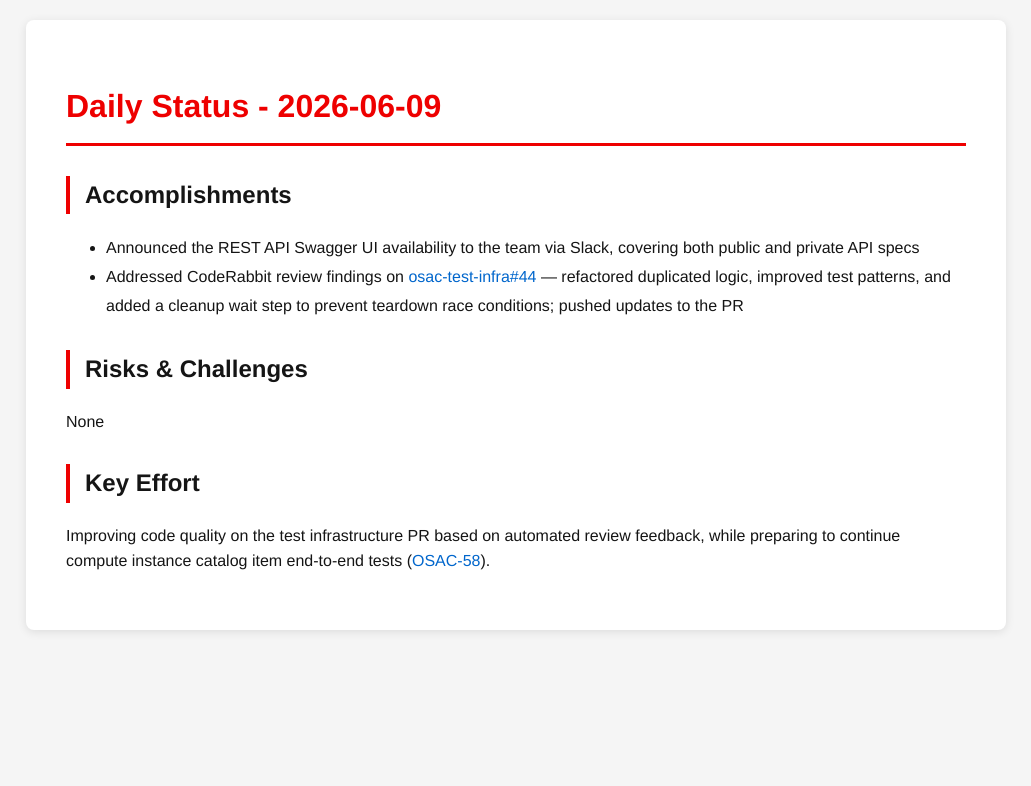
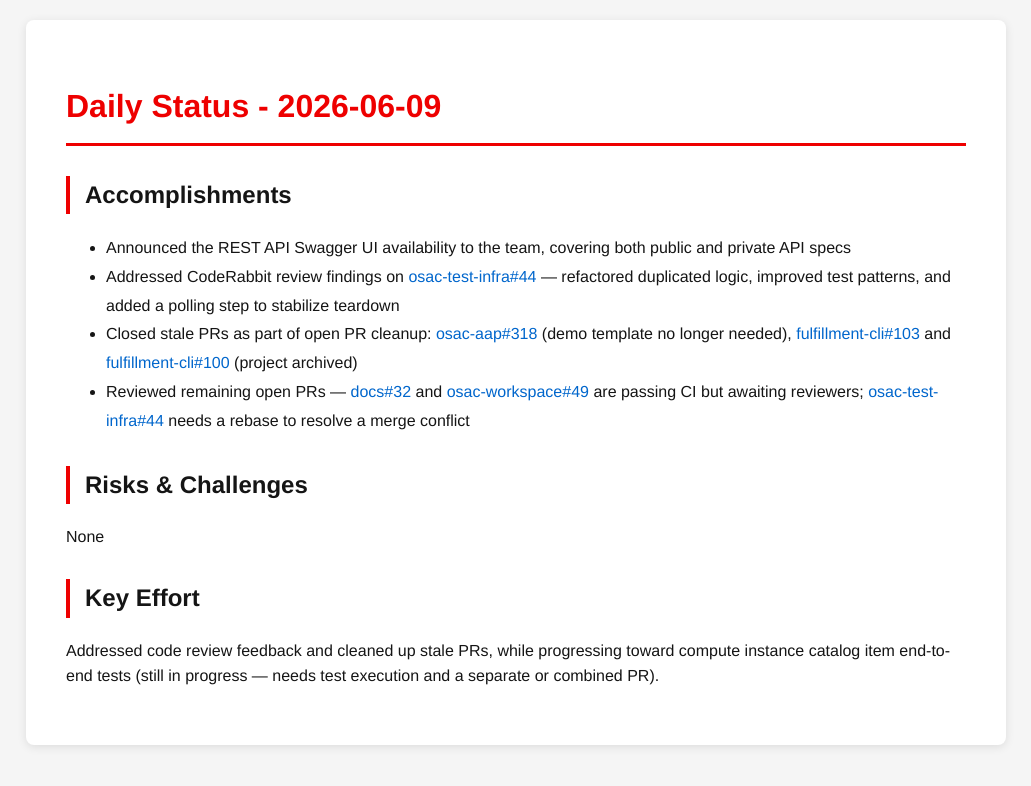
Before and after one commit to tzvatot/daily-status, a Jekyll site: the page built from 2026-06-09.md, in a window 1280 px wide. Shown: the top 786 px of the page, without its empty margins (124-1155 px from the left). Built offline with Jekyll 4.4.1, drawn with Linux system fonts in a browser that asks for light colours.

Commit message:
Daily status update - 2026-06-09

```diff
--- a/2026-06-09.md
+++ b/2026-06-09.md
@@ -7,11 +7,13 @@ date: 2026-06-09
 # Daily Status - 2026-06-09
 
 ## Accomplishments
-- Announced the REST API Swagger UI availability to the team via Slack, covering both public and private API specs
-- Addressed CodeRabbit review findings on [osac-test-infra#44](https://github.com/osac-project/osac-test-infra/pull/44) — refactored duplicated logic, improved test patterns, and added a cleanup wait step to prevent teardown race conditions; pushed updates to the PR
+- Announced the REST API Swagger UI availability to the team, covering both public and private API specs
+- Addressed CodeRabbit review findings on [osac-test-infra#44](https://github.com/osac-project/osac-test-infra/pull/44) — refactored duplicated logic, improved test patterns, and added a polling step to stabilize teardown
+- Closed stale PRs as part of open PR cleanup: [osac-aap#318](https://github.com/osac-project/osac-aap/pull/318) (demo template no longer needed), [fulfillment-cli#103](https://github.com/osac-project/fulfillment-cli/pull/103) and [fulfillment-cli#100](https://github.com/osac-project/fulfillment-cli/pull/100) (project archived)
+- Reviewed remaining open PRs — [docs#32](https://github.com/osac-project/docs/pull/32) and [osac-workspace#49](https://github.com/osac-project/osac-workspace/pull/49) are passing CI but awaiting reviewers; [osac-test-infra#44](https://github.com/osac-project/osac-test-infra/pull/44) needs a rebase to resolve a merge conflict
 
 ## Risks & Challenges
 None
 
 ## Key Effort
-Improving code quality on the test infrastructure PR based on automated review feedback, while preparing to continue compute instance catalog item end-to-end tests ([OSAC-58](https://redhat.atlassian.net/browse/OSAC-58)).
+Addressed code review feedback and cleaned up stale PRs, while progressing toward compute instance catalog item end-to-end tests (still in progress — needs test execution and a separate or combined PR).
```
